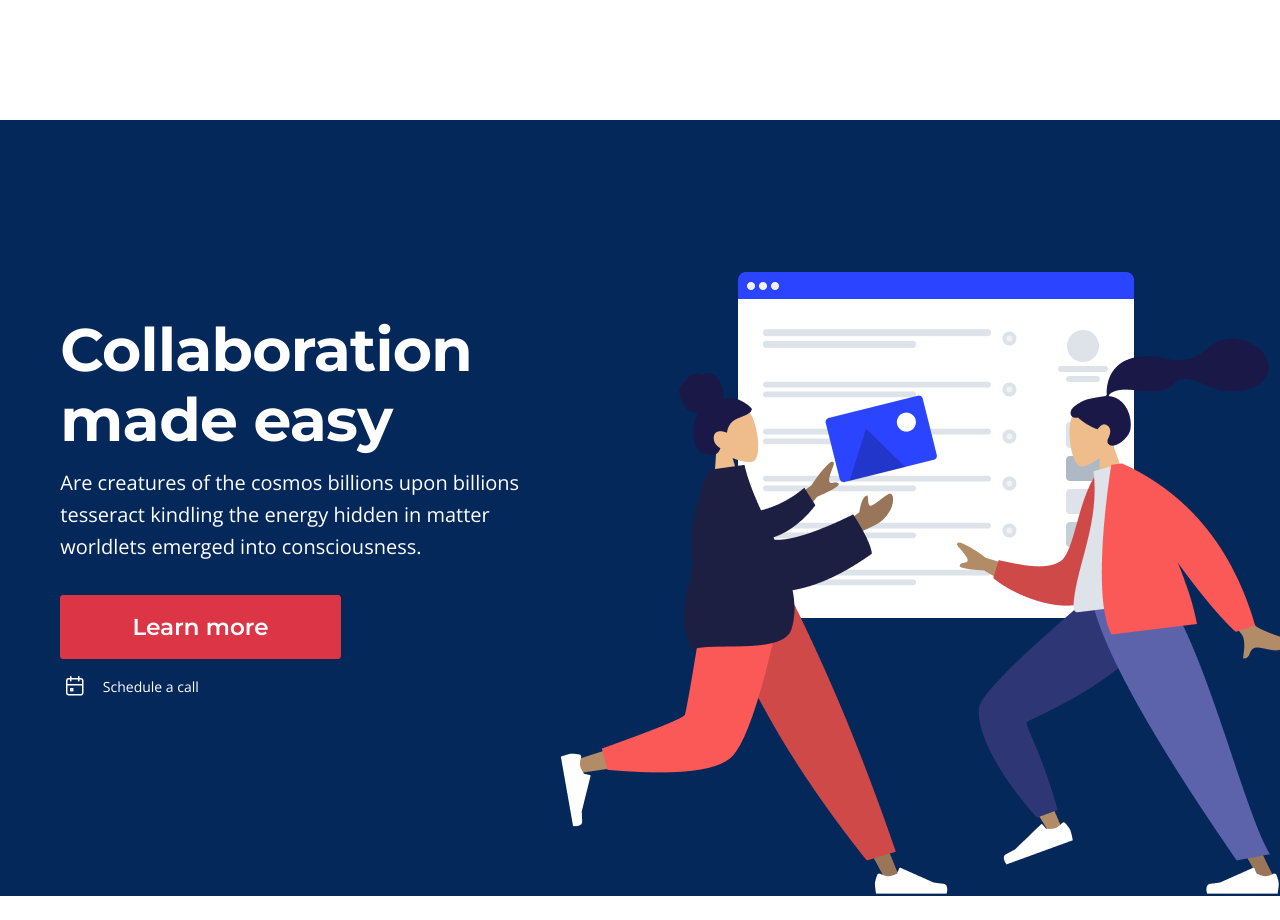
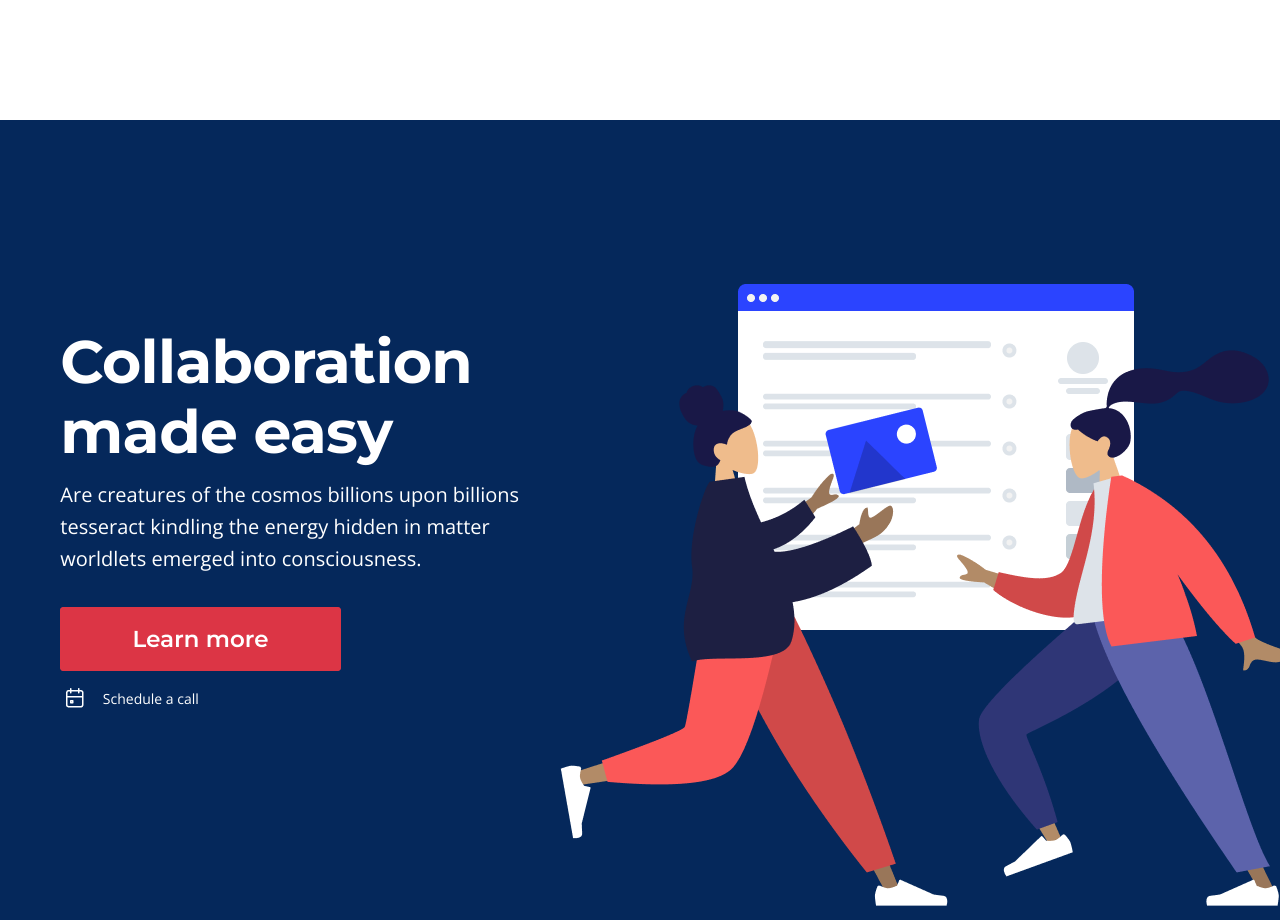
Before and after one commit to alirizacinibulakk/heropage, a plain HTML site: page index.html in a window 1280 px wide. Shown: the part 680-1600 px from the top of the page. Before the commit the page ends 1576 px from the top, so only its background shows below. Drawn offline with nearby package versions, Linux system fonts and the light colour scheme.

Commit message:
update saas

```diff
--- a/CSS/style.css
+++ b/CSS/style.css
@@ -98,9 +98,8 @@ body{
     }
 }
 #hero-saas{
+    height: 100vh;
     width: 100%;
-    max-width: 100%;
-    height: 776px;
     background-color: #05285B;
     display: flex;
     align-items: center;
```
